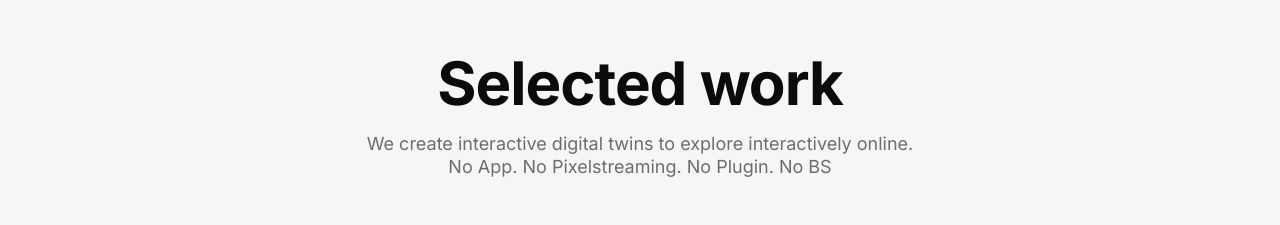
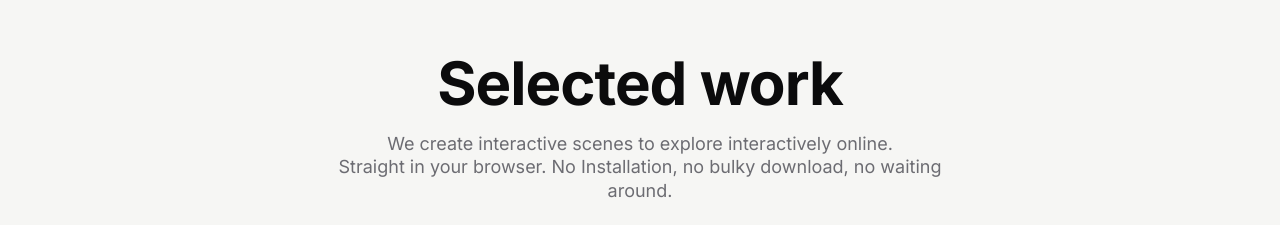
Before and after one commit to jwkoenig/GoSPL.Website, a Next.js app: page / in a window 1280 px wide. Shown: the part 1060-1285 px from the top of the page. Built offline with nearby package versions, Linux system fonts and the light colour scheme; grey boxes are pictures that could not be loaded.

Commit message:
Update description in WorkGrid component

```diff
--- a/components/WorkGrid.js
+++ b/components/WorkGrid.js
@@ -30,9 +30,9 @@ export default function WorkGrid({ onOpen }) {
         <div className="work-head">
           <h2>Selected work</h2>
           <p>
-            We create interactive digital twins to explore interactively online.
+            We create interactive scenes to explore interactively online.
             <br />
-            No App. No Pixelstreaming. No Plugin. No BS
+            Straight in your browser. No Installation, no bulky download, no waiting around.
           </p>
         </div>
 
```
